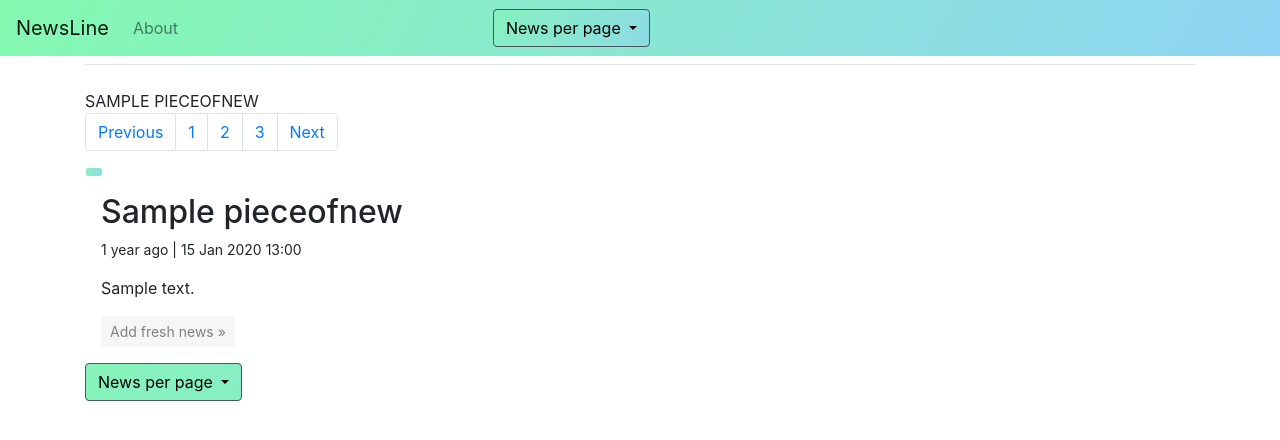
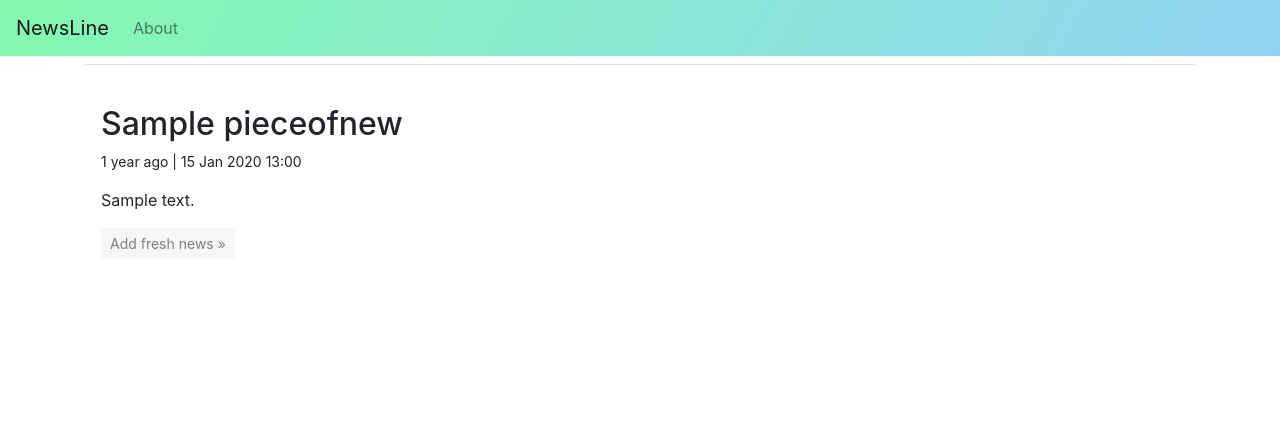
Before and after one commit to girgenson/newsline, a Django app: page / in a window 1280 px wide. Shown: the top 440 px of the page. Run offline with Django 3.2, Linux system fonts and the light colour scheme; tables that the repository leaves empty hold one stand-in row (values such as "Sample post"); some libraries are stand-ins or nearby versions.

Commit message:
The 2nd version of pagination is done

```diff
--- a/main_page/templates/main_page/index.html
+++ b/main_page/templates/main_page/index.html
@@ -4,86 +4,19 @@
 {% load humanize %}
 
 {% block navbar %}
-    <div class="dropdown show" >
-        <a class="btn btn-secondary dropdown-toggle" style="color: black;
-            background: linear-gradient(120deg, #87F0C1 0%, #8CDCE3 100%)"
-            href="#" role="button" id="dropdownMenuLink"
-            data-toggle="dropdown" aria-haspopup="true" aria-expanded="false">
-            News per page
-        </a>
-
-        <div class="dropdown-menu " style="color: black; background: #eafef1" aria-labelledby="dropdownMenuLink" >
-                <a class="dropdown-item" href="?limit=10">10</a>
-                <a class="dropdown-item" href="?limit=20">20</a>
-                <a class="dropdown-item" href="?limit=50">50</a>
-        </div>
-
-    </div>
 
 
 {% endblock navbar %}
 
 
 
-{# ####################################### #}
 {% block content %}
 
-{% for news in news_obj %}
-    {{ news.title|upper }}<br>
-
-{% endfor %}
-
-{% if news_obj.has_other_pages %}
-  <ul class="pagination">
-    {% if news_obj.has_previous %}
-      <li class="page-item"><a class="page-link" href="?page={{ news_obj.previous_page_number }}&limit={{ limit }}">&laquo;</a></li>
-    {% else %}
-      <li class="page-item disabled"><a class="page-link"><span>&laquo;</span></a></li>
-    {% endif %}
-    {% for i in news_obj.paginator.page_range %}
-      {% if news_obj.number == i %}
-      <li class="page-item"><a class="page-link" style="color: black;
-                   background: linear-gradient(120deg, #87F0C1 0%, #8CDCE3 100%)"><span>{{ i }} <span class="sr-only">(current)</span></span></a></li>
-      {% else %}
-        <li class="page-item"><a class="page-link" href="?page={{ i }}&limit={{ limit }}">{{ i }}</a></li>
-      {% endif %}
-    {% endfor %}
-    {% if news_obj.has_next %}
-      <li class="page-item"><a class="page-link" href="?page={{ news_obj.next_page_number }}&limit={{ limit }}">&raquo;</a></li>
-    {% else %}
-      <li class="page-item disabled"><a class="page-link"><span>&raquo;</span></a></li>
-    {% endif %}
-  </ul>
-{% endif %}
-
-<!--
-Debug output:
-                <p>News overall {{ paginator.count }}</p>
-                <p>Number of pages {{ paginator.num_pages }}</p>
-                <p>Page range {{ paginator.page_range }}</p>
--->
-
-<nav aria-label="Page navigation example">
-  <ul class="pagination">
-    <li class="page-item"><a class="page-link" href="#">Previous</a></li>
-    <li class="page-item"><a class="page-link" href="#">1</a></li>
-    <li class="page-item"><a class="page-link" href="#">2</a></li>
-    <li class="page-item"><a class="page-link" href="#">3</a></li>
-    <li class="page-item"><a class="page-link" href="#">Next</a></li>
-  </ul>
-</nav>
-<button class="btn btn-sm btn-light" style="color: black;
-                   background: linear-gradient(120deg, #87F0C1 0%, #8CDCE3 100%)">
-            {% autopaginate news limit %}
-            {% paginate %}
-</button>
+{% include 'pagination.html' %}
 
 
-
-</div>
-    </div>
-</div>
-                    {% for peace_of_news in news %}
+{# Outline of news #}
+{% for peace_of_news in news_obj %}
     <div class="p-3">
         <h2>{{ peace_of_news.title }}</h2>
         <p><small>{{ peace_of_news.date|naturaltime }} | {{ peace_of_news.date|date:"d M Y H:i" }}</small></p>
@@ -102,27 +35,11 @@ Debug output:
 {% endfor %}
 
 
+    {% include 'pagination.html' %}
+<div id="end"></div>
 
-    {% autopaginate news limit %}
-    {% paginate %}
 
-        <div class="dropdown show" >
-  <a class="btn btn-secondary dropdown-toggle" style="color: black; background: linear-gradient(120deg, #86F4BA 0%, #87EEC4 100%)" href="#" role="button" id="dropdownMenuLink" data-toggle="dropdown" aria-haspopup="true" aria-expanded="false">
-    News per page
-  </a>
 
-  <div class="dropdown-menu "  aria-labelledby="dropdownMenuLink" >
-    <a class="dropdown-item" href="?limit=10">10</a>
-    <a class="dropdown-item" href="?limit=20">20</a>
-    <a class="dropdown-item" href="?limit=50">50</a>
-  </div>
-</div>
-
-           </div>
-        </div>
-
-    </div>
-</div>
 
 
 {% endblock content %}
```
Also changed, not shown: main_page/templates/main_page/pagination.html (added, +45 -0 lines). Lines whose indentation alone changed are shown as unchanged.
